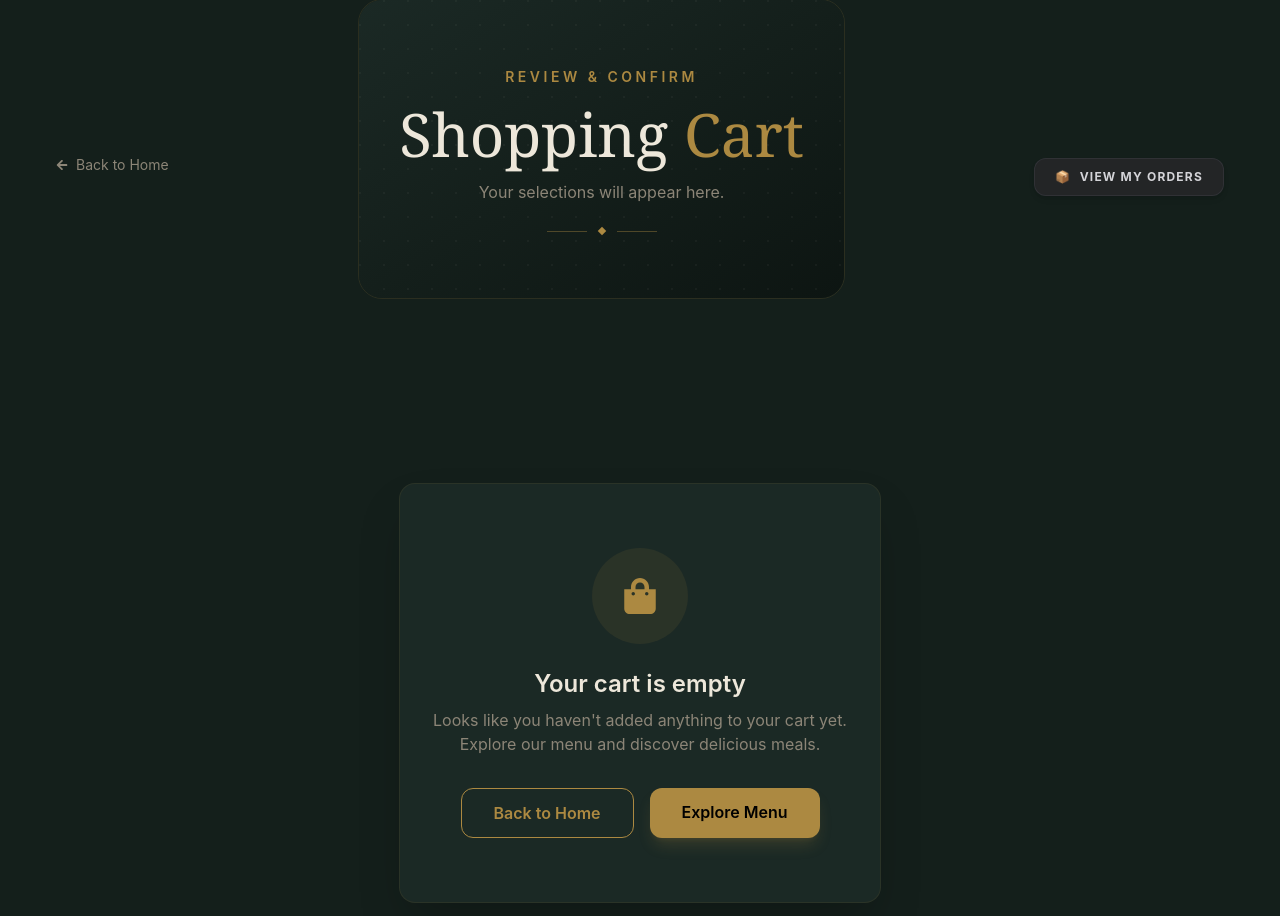
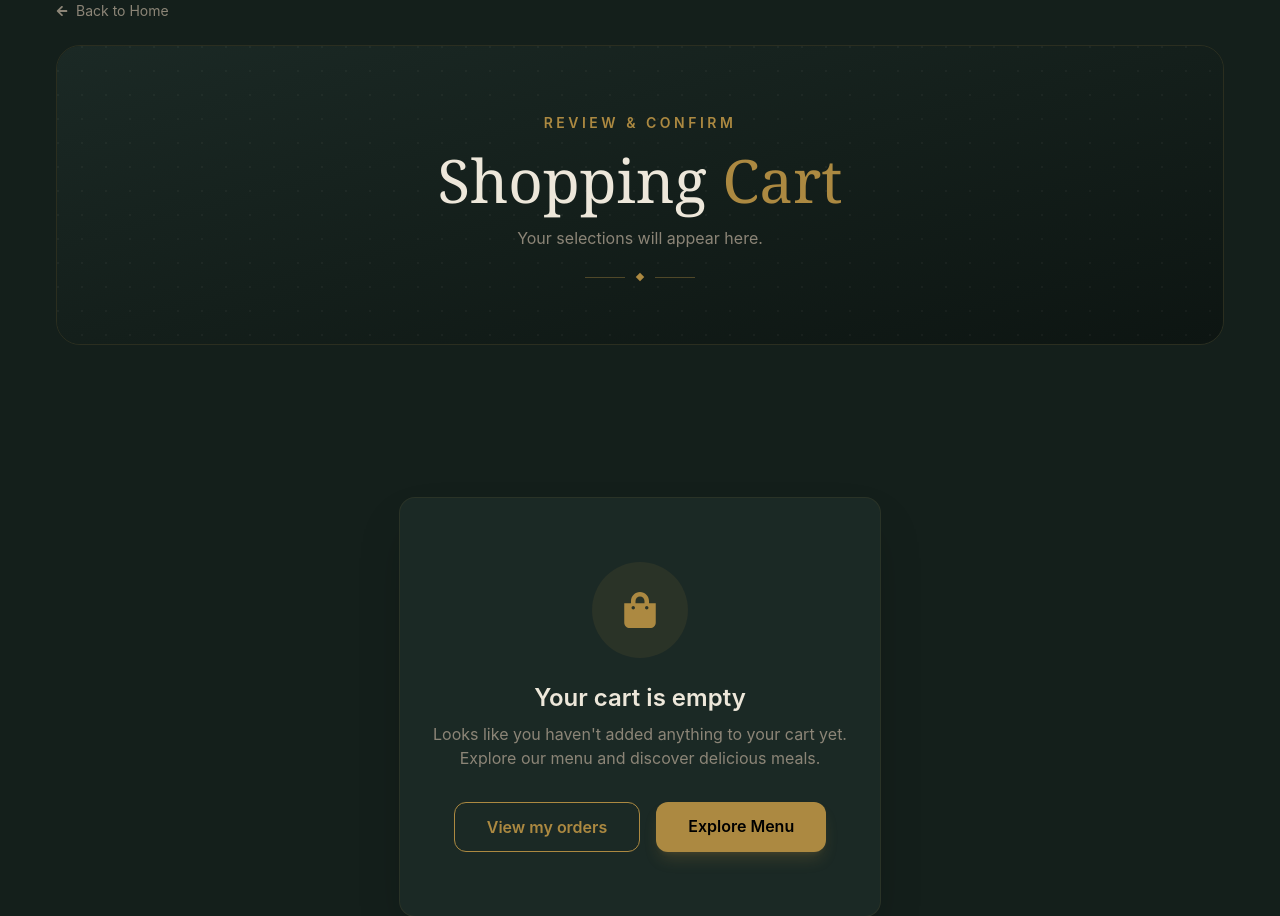
Before and after one commit to Qalib137/restaurant-frontend, a React (Vite) app: page /cart in a window 1280 px wide. Shown: the part 129-1045 px from the top of the page. Built offline with nearby package versions, Linux system fonts and the light colour scheme.

Commit message:
empty card change

```diff
--- a/src/components/Cart/EmptyCart.jsx
+++ b/src/components/Cart/EmptyCart.jsx
@@ -15,10 +15,10 @@ function EmptyCart() {
 
       <div className="flex flex-wrap justify-center gap-4">
         <Link
-          to="/"
+          to="/orders"
           className="border border-[#AC8941] text-[#AC8941] hover:bg-[#AC8941] hover:text-black font-semibold px-8 py-3 rounded-xl transition-all duration-300 hover:scale-105 active:scale-95"
         >
-          Back to Home
+          View my orders
         </Link>
         <Link
           to="/Menu"
--- a/src/pages/Cart.jsx
+++ b/src/pages/Cart.jsx
@@ -1,5 +1,4 @@
 import { useSelector } from "react-redux";
-import { useNavigate } from "react-router-dom";
 import CartHeader from "../components/Cart/CartHeader.jsx";
 import EmptyCart from "../components/Cart/EmptyCart.jsx";
 import CartSummary from "../components/Cart/CartSummary.jsx";
@@ -8,21 +7,12 @@ import CartItem from "../components/Cart/CartItem.jsx";
 function Cart() {
     const cartItems = useSelector((state) => state.cart.items);
     const totalQty = cartItems.reduce((t, i) => t + i.quantity, 0);
-    const navigate = useNavigate();
 
     return (
         <section className="min-h-screen bg-[#141F1B] pt-28 sm:pt-32 pb-20 px-4 sm:px-6 md:px-10 lg:px-14">
             <div className="max-w-7xl mx-auto">
-                <div className="flex flex-col sm:flex-row justify-between items-start sm:items-center gap-4 mb-8">
-                    <CartHeader itemCount={totalQty} />
 
-                    <button
-                        onClick={() => navigate("/orders")}
-                        className="px-5 py-2.5 rounded-xl font-bold text-xs uppercase tracking-widest bg-zinc-800/80 hover:bg-amber-600 hover:text-zinc-950 text-zinc-300 border border-zinc-700/50 hover:border-amber-600 transition-all duration-300 cursor-pointer flex items-center gap-2 shadow-md"
-                    >
-                        <span>📦</span> View My Orders
-                    </button>
-                </div>
+                <CartHeader itemCount={totalQty} />
 
                 {cartItems.length === 0 ? (
                     <div className="flex items-center justify-center py-16 sm:py-24">
@@ -38,6 +28,7 @@ function Cart() {
                         </div>
                     </div>
                 )}
+
             </div>
         </section>
     );
```
